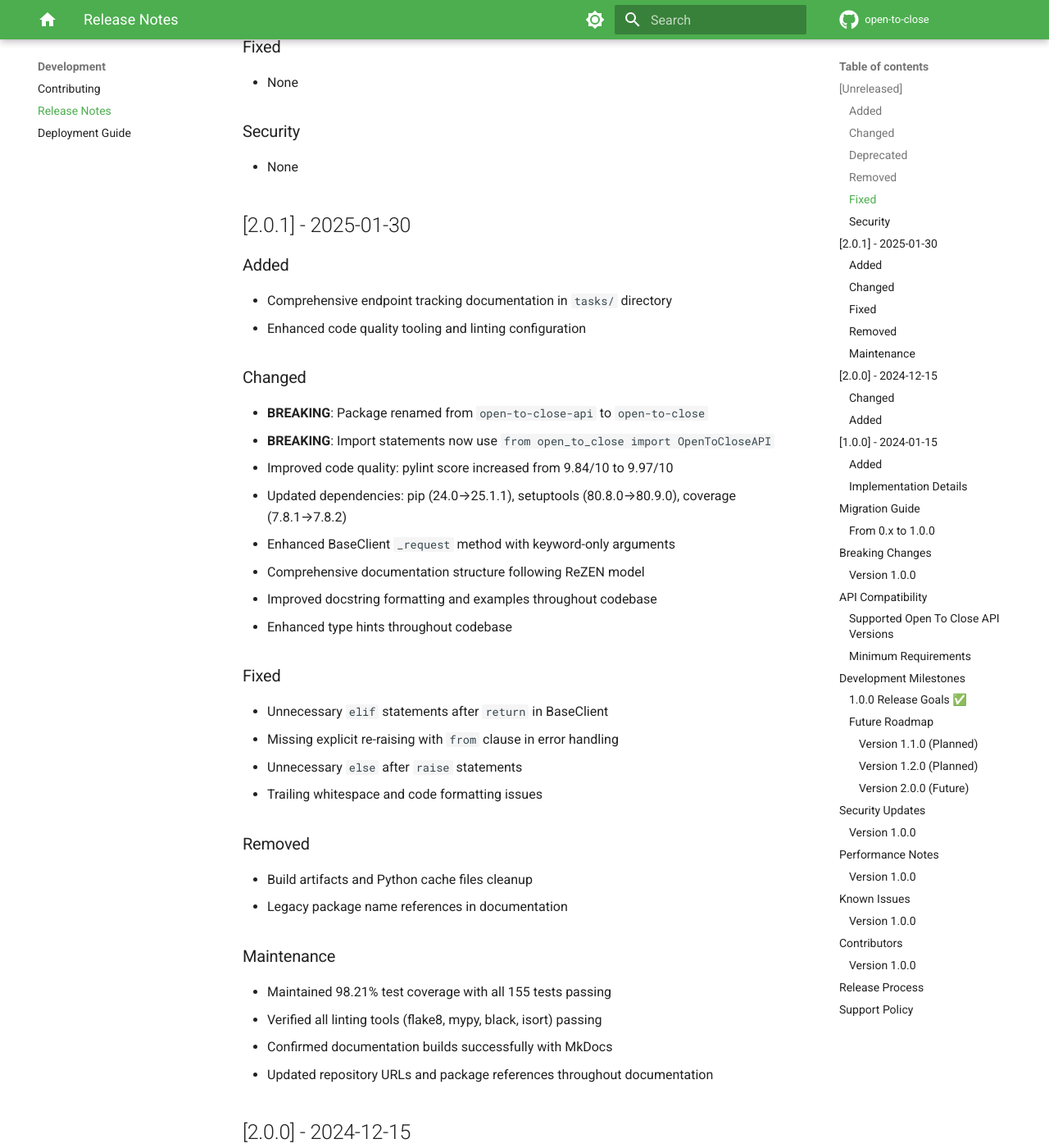
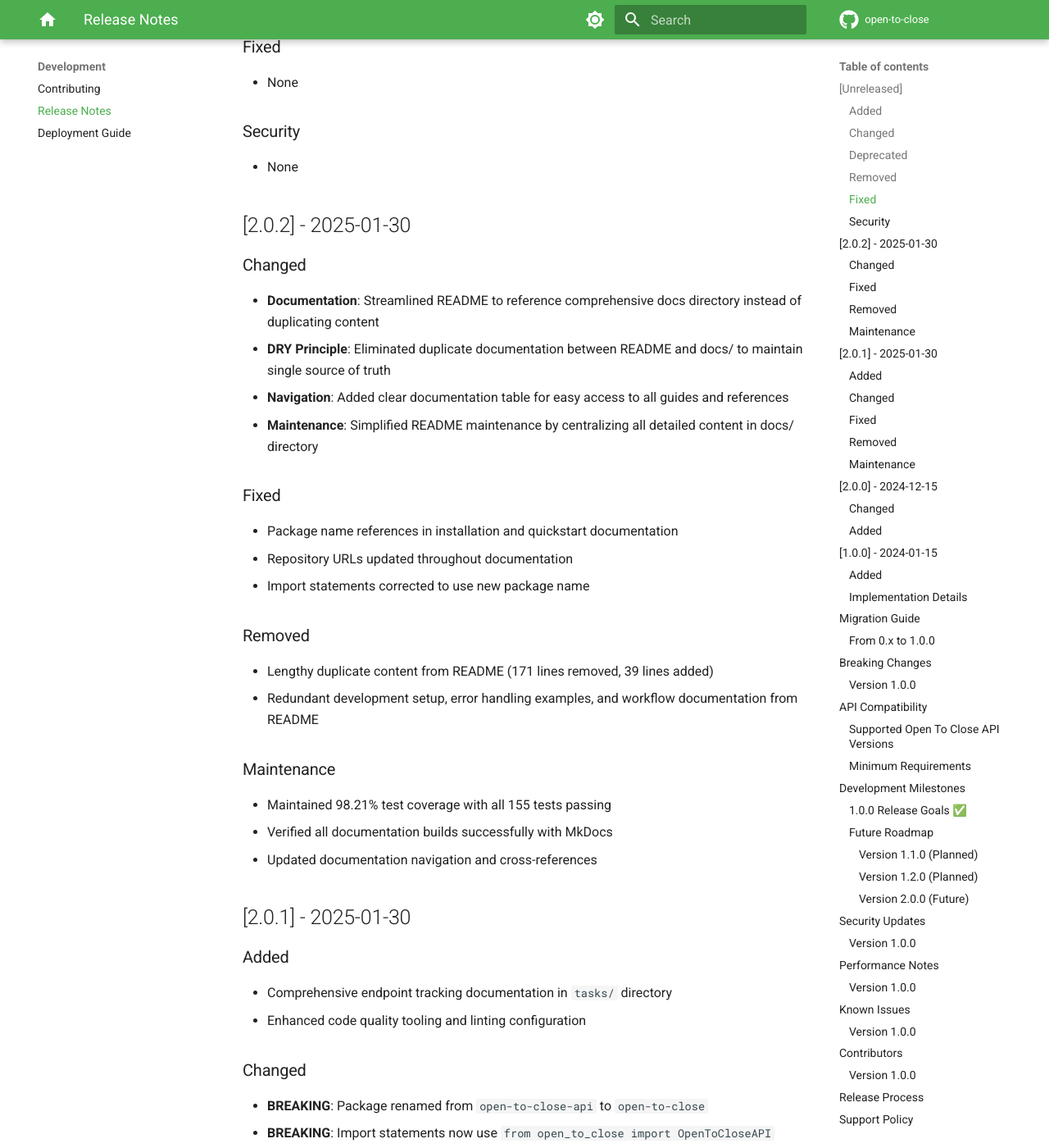
Before and after one commit to theperrygroup/open-to-close-api, an MkDocs documentation site: the page built from docs/changelog.md, in a window 1280 px wide and 1400 px high, scrolled down 832 px. Shown: the whole window at 82% size. Built offline with MkDocs 1.6.1 and Material for MkDocs 9.7.7, drawn with Linux system fonts in a browser that asks for light colours; comment, search, counter and statistics services are not loaded; the version menu is left out.

Commit message:
docs: add v2.0.2 changelog entry documenting README streamlining and documentation improvements

```diff
--- a/docs/changelog.md
+++ b/docs/changelog.md
@@ -25,6 +25,28 @@ and this project adheres to [Semantic Versioning](https://semver.org/spec/v2.0.0
 
 ### Security
 - None
+
+## [2.0.2] - 2025-01-30
+
+### Changed
+- **Documentation**: Streamlined README to reference comprehensive docs directory instead of duplicating content
+- **DRY Principle**: Eliminated duplicate documentation between README and docs/ to maintain single source of truth
+- **Navigation**: Added clear documentation table for easy access to all guides and references
+- **Maintenance**: Simplified README maintenance by centralizing all detailed content in docs/ directory
+
+### Fixed
+- Package name references in installation and quickstart documentation
+- Repository URLs updated throughout documentation
+- Import statements corrected to use new package name
+
+### Removed
+- Lengthy duplicate content from README (171 lines removed, 39 lines added)
+- Redundant development setup, error handling examples, and workflow documentation from README
+
+### Maintenance
+- Maintained 98.21% test coverage with all 155 tests passing
+- Verified all documentation builds successfully with MkDocs
+- Updated documentation navigation and cross-references
 
 ## [2.0.1] - 2025-01-30
 
```
